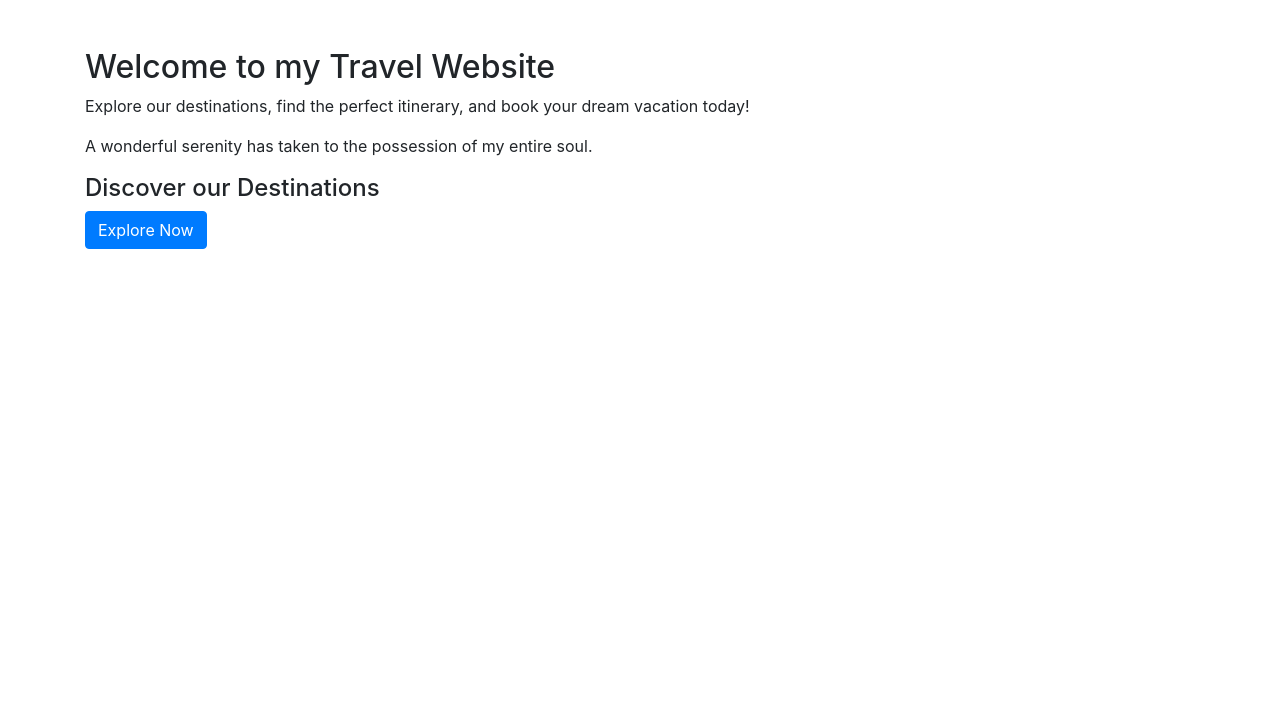
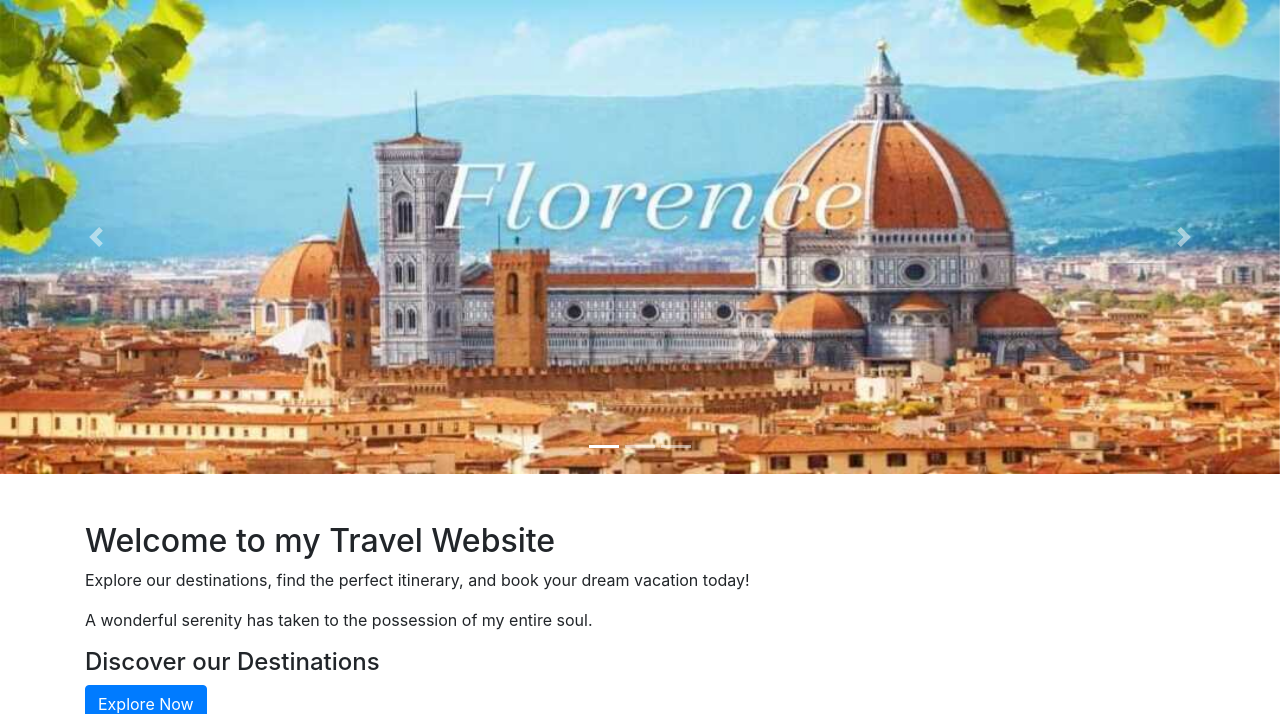
Before and after one commit to Testa97/Travel, a Django app: page / in a window 1280 px wide. Shown: the part 56-770 px from the top of the page. Run offline with Django 4.2, Linux system fonts and the light colour scheme.

Commit message:
Add files via upload

```diff
--- a/template/travel/index.html
+++ b/template/travel/index.html
@@ -3,6 +3,41 @@
 
 {% block content %}
 
+
+{% load static %}
+
+    <div id="carouselExampleIndicators" class="carousel slide" data-ride="carousel">
+        <ol class="carousel-indicators">
+            <li data-target="#carouselExampleIndicators" data-slide-to="0" class="active"></li>
+            <li data-target="#carouselExampleIndicators" data-slide-to="1"></li>
+            <li data-target="#carouselExampleIndicators" data-slide-to="2"></li>
+        </ol>
+        <div class="carousel-inner">
+            <div class="carousel-item active">
+                <img class="d-block w-100" src="/static/images/firenze.jpg" alt="First slide">
+                <div class="carousel-caption d-none d-md-block">
+                </div>
+            </div>
+            <div class="carousel-item">
+                <img class="d-block w-100" src="/static/images/new_york.jpg" alt="Second slide">
+                <div class="carousel-caption d-none d-md-block">
+                </div>
+            </div>
+            <div class="carousel-item">
+                <img class="d-block w-100" src="/static/images/parigi.jpg" alt="Third slide">
+                <div class="carousel-caption d-none d-md-block">
+                </div>
+            </div>
+        </div>
+        <a class="carousel-control-prev" href="#carouselExampleIndicators" role="button" data-slide="prev">
+            <span class="carousel-control-prev-icon" aria-hidden="true"></span>
+            <span class="sr-only">Previous</span>
+        </a>
+        <a class="carousel-control-next" href="#carouselExampleIndicators" role="button" data-slide="next">
+            <span class="carousel-control-next-icon" aria-hidden="true"></span>
+            <span class="sr-only">Next</span>
+        </a>
+    </div>
 
     <div class="container mt-5">
         <h2>Welcome to my Travel Website</h2>
```
Also changed, not shown: template/travel/destinations.html (+18 -0 lines).
